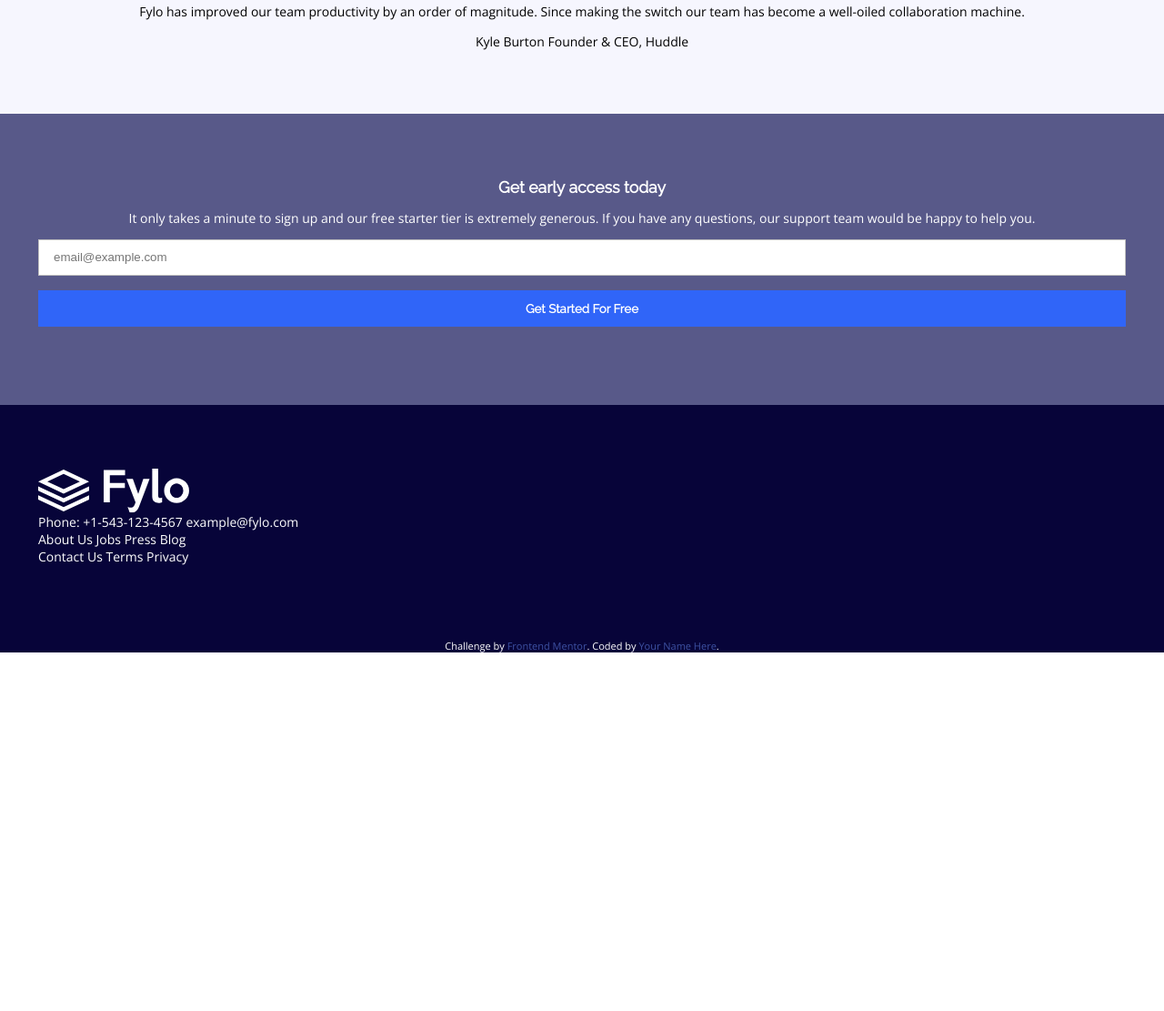
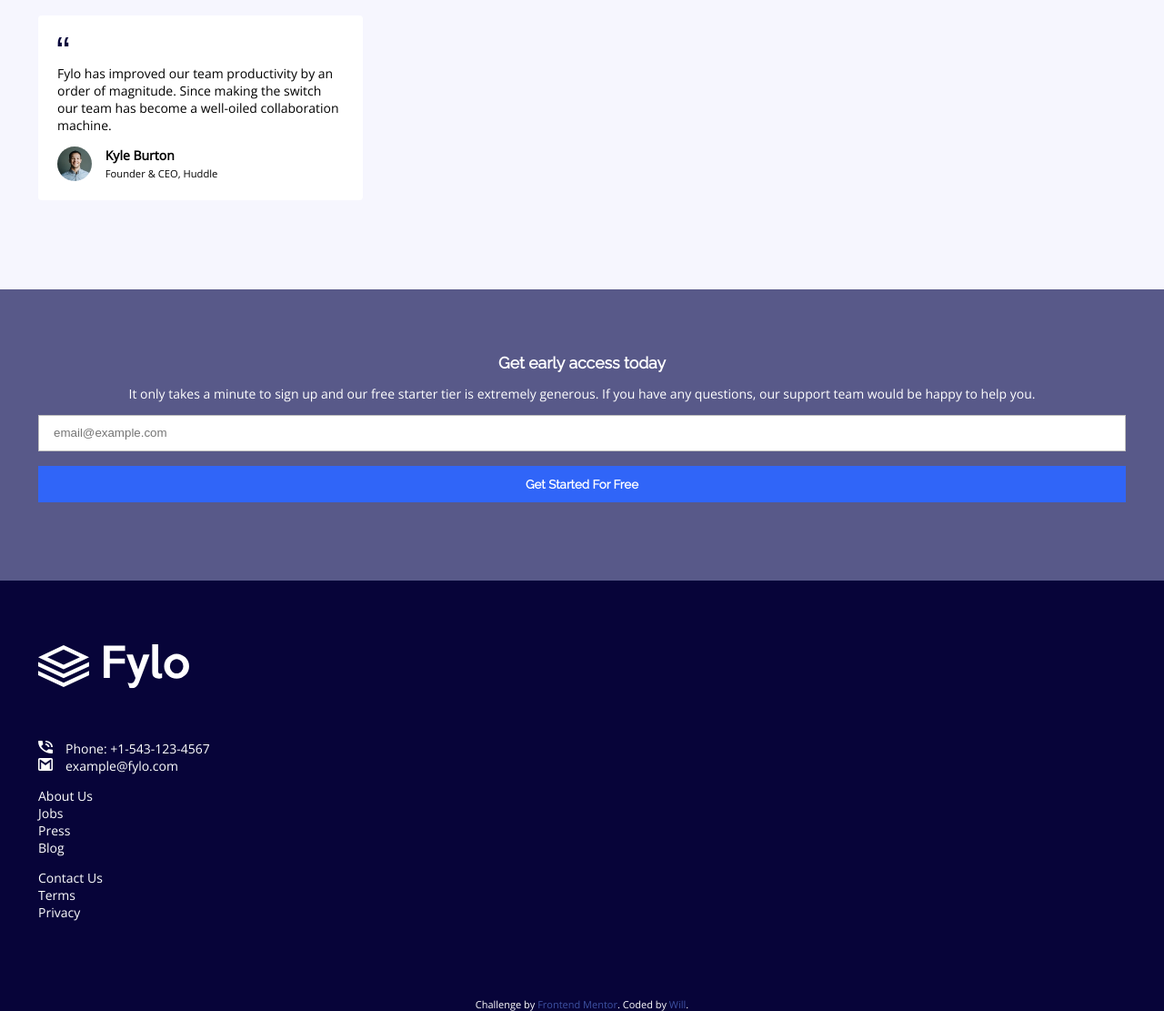
Before and after one commit to pixel-krieger/LandingPageTwoColumns, a plain HTML site: page index.html in a window 1280 px wide. Shown: the part 1676-2787 px from the top of the page at 91% size. Before the commit the page ends 2404 px from the top, so only its background shows below. Drawn offline with nearby package versions, Linux system fonts and the light colour scheme.

Commit message:
Implemented layout of the footer and the testimonial card. Added icons in the footer.

```diff
--- a/css/style.css
+++ b/css/style.css
@@ -39,6 +39,27 @@ button{
 }
 .img-container img{
     width: 100%;
+}
+.testimonial{
+    border-radius: 4px;
+    background-color: #ffffff;
+    width: 80%;
+    padding: 1.5em;
+    max-width: 315px;
+    text-align: left;
+    margin: 2em 0;
+}
+.testimonial .user img{
+    float: left;
+    height: 2.7em;
+    margin-right: 15px;
+    border-radius: 50%;
+}
+.testimonial .user .user-name{
+    font-weight: 700;
+}
+.testimonial .user .user-position{
+    font-size: 0.8em;
 }
 /*navigation bar*/
 .navbar{
@@ -85,6 +106,10 @@ footer{
     background-color: hsl(243, 87%, 12%);
     color: #ffffff;
 }
+footer ul{
+    list-style: none;
+    padding-left: 0;
+}
 footer a{
     color: inherit;
     text-decoration: none;
@@ -105,3 +130,17 @@ footer img{
 .cyan-link::after{
     content: url('../images/icon-arrow.svg');
 }
+#footer-logo{
+    margin-bottom: 4em;
+}
+.i{
+    height: 1em;
+    width: 16px;
+    margin: 0 1em 0 0;
+}
+.i.phone{
+    content: url('../images/icon-phone.svg');
+}
+.i.email{
+    content: url('../images/icon-email.svg');
+}
--- a/index.html
+++ b/index.html
@@ -11,6 +11,7 @@
         .attribution {
             font-size: 11px;
             text-align: center;
+            margin: 0;
         }
 
         .attribution a {
@@ -66,12 +67,19 @@
                 live collaboration. No email attachments required!
             </p>
             <a href="#" class="cyan-link">See how Fylo works</a>
-            <p>
-                Fylo has improved our team productivity by an order of magnitude. Since
-                making the switch our team has become a well-oiled collaboration machine.
-            </p>
-            <span>Kyle Burton</span>
-            <span>Founder & CEO, Huddle</span>
+            <div class="testimonial">
+                <img src="images/icon-quotes.svg" alt="quote">
+                <p>
+                    Fylo has improved our team productivity by an order of magnitude. Since
+                    making the switch our team has become a well-oiled collaboration machine.
+                </p>
+                <div class="user">
+                    <img src="images/avatar-testimonial.jpg" alt="user's avatar">
+                    <span class="user-name">Kyle Burton</span><br>
+                    <span class="user-position">Founder & CEO, Huddle</span>
+                </div>
+            </div>
+
         </div>
     </section>
     <section class="early-access">
@@ -88,26 +96,31 @@
     <footer>
         <div class="content">
             <div class="column">
-                <img src="images/logo.svg" alt="Fylo">
-                <span>Phone: </span><a href="tel:+15431234567">+1-543-123-4567</a>
-                <a href="mailto:example@fylo.com">example@fylo.com</a>
+                <img id="footer-logo" src="images/logo.svg" alt="Fylo">
+                <ul>
+                    <li><span class="i phone"></span>Phone: <a href="tel:+15431234567">+1-543-123-4567</a></li>
+                    <li><span class="i email"></span><a href="mailto:example@fylo.com">example@fylo.com</a></li>
+                </ul>
             </div>
             <div class="column">
-                <a href="#">About Us</a>
-                <a href="#">Jobs</a>
-                <a href="#">Press</a>
-                <a href="#">Blog</a>
+                <ul>
+                    <li><a href="#">About Us</a></li>
+                    <li><a href="#">Jobs</a></li>
+                    <li><a href="#">Press</a></li>
+                    <li><a href="#">Blog</a></li>
+                </ul>
             </div>
             <div class="column">
-                <a href="#">Contact Us</a>
-                <a href="#">Terms</a>
-                <a href="#">Privacy</a>
+                <ul>
+                    <li></span><a href="#">Contact Us</a></li>
+                    <li><a href="#">Terms</a></li>
+                    <li><a href="#">Privacy</a></li>
+                </ul>
             </div>
         </div>
-
         <p class="attribution">
             Challenge by <a href="https://www.frontendmentor.io?ref=challenge" target="_blank">Frontend Mentor</a>.
-            Coded by <a href="#">Your Name Here</a>.
+            Coded by <a href="https://github.com/sr-pixel">Will</a>.
         </p>
     </footer>
 </body>
```
